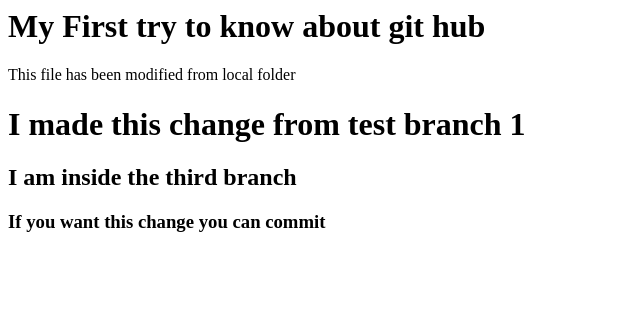
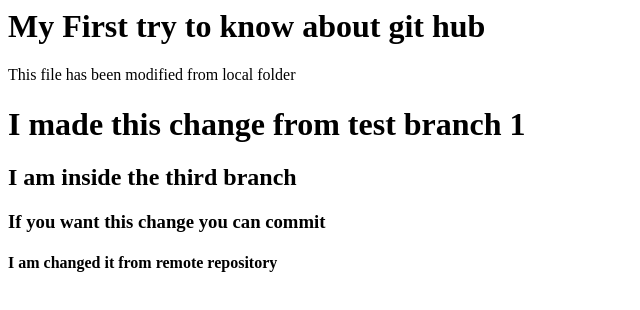
Before and after one commit to vijayannamalai1/testrepository, a plain HTML site: page index.html in a window 1280 px wide. Shown: the whole page, without its empty margins (0-640 px from the left). Drawn offline with Linux system fonts and the light colour scheme.

Commit message:
remote repo change for thirdbranch

```diff
--- a/index.html
+++ b/index.html
@@ -4,3 +4,5 @@
 
 <h2> I am inside the third branch</h2>
 <h3> If you want this change you can commit</h3>
+
+<h4>I am changed it from remote repository</h4>
```
